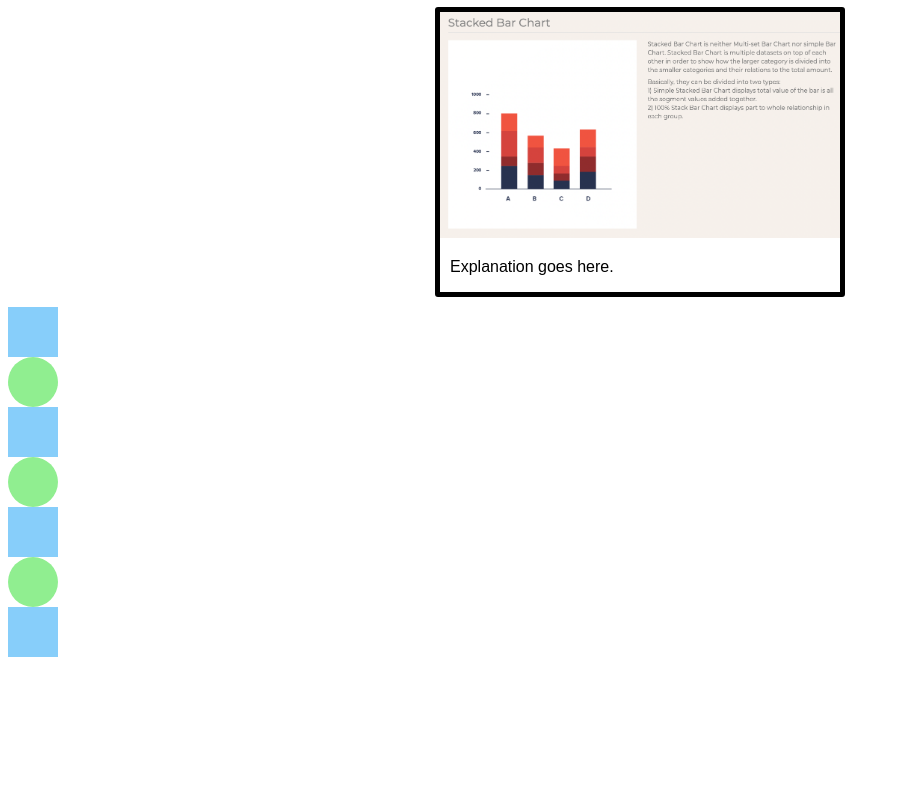
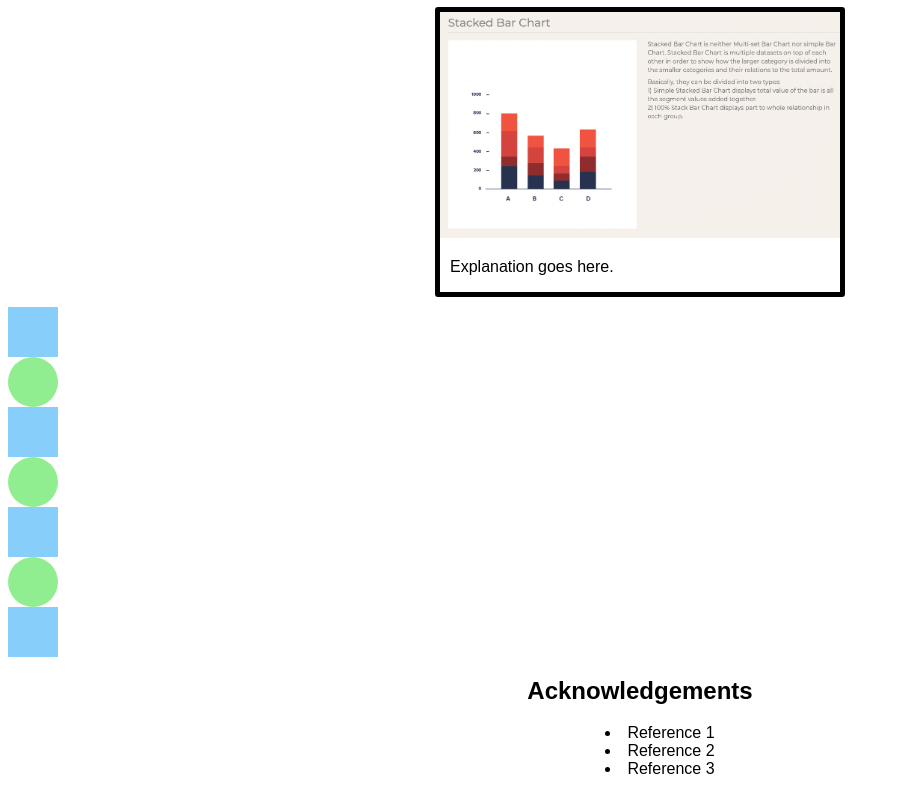
Before and after one commit to DS4200-S22/hw-03-jason-and-marco, a plain HTML site: page index.html in a window 1280 px wide. Shown: the part 377-1171 px from the top of the page, without its empty margins (0-900 px from the left). Before the commit the page ends 1042 px from the top, so only its background shows below. Drawn offline with Linux system fonts and the light colour scheme.

Commit message:
Centered bullet list

```diff
--- a/index.html
+++ b/index.html
@@ -14,7 +14,7 @@
 
     <title>hw-03</title>
 
-    <h1>HTML+CSS & Marks+Channels</h1>
+    <h1 class="header">HTML+CSS & Marks+Channels</h1>
 
 <!--    <div class="grid2x2">-->
 <!--      <div class="box box1"><div>one</div></div>-->
@@ -60,6 +60,17 @@
         <div class="square"></div>
     </div>
 
+    <h2 class="header">
+        Acknowledgements
+    </h2>
+
+    <div>
+        <ul>
+            <li>Reference 1</li>
+            <li>Reference 2</li>
+            <li>Reference 3</li>
+        </ul>
+    </div>
 
 </body>
 
--- a/style.css
+++ b/style.css
@@ -1,10 +1,20 @@
 body {
     font-family: Arial;
+
 }
 
-h1 {
+.header {
     text-align: center;
 }
+
+ul {
+    text-align: center;
+    list-style-position: inside;
+}
+
+/*.bottom {*/
+/*  font-size: large;*/
+/*}*/
 
 .container {
   display: flex;
@@ -23,12 +33,16 @@ h1 {
   /*border: thick*/
 }
 
-div {
-  border: black;
-}
+/*div {*/
+/*  border: black;*/
+/*}*/
 
 p {
   padding-left: 10px;
+}
+
+.shapes {
+
 }
 
 .square {
```
